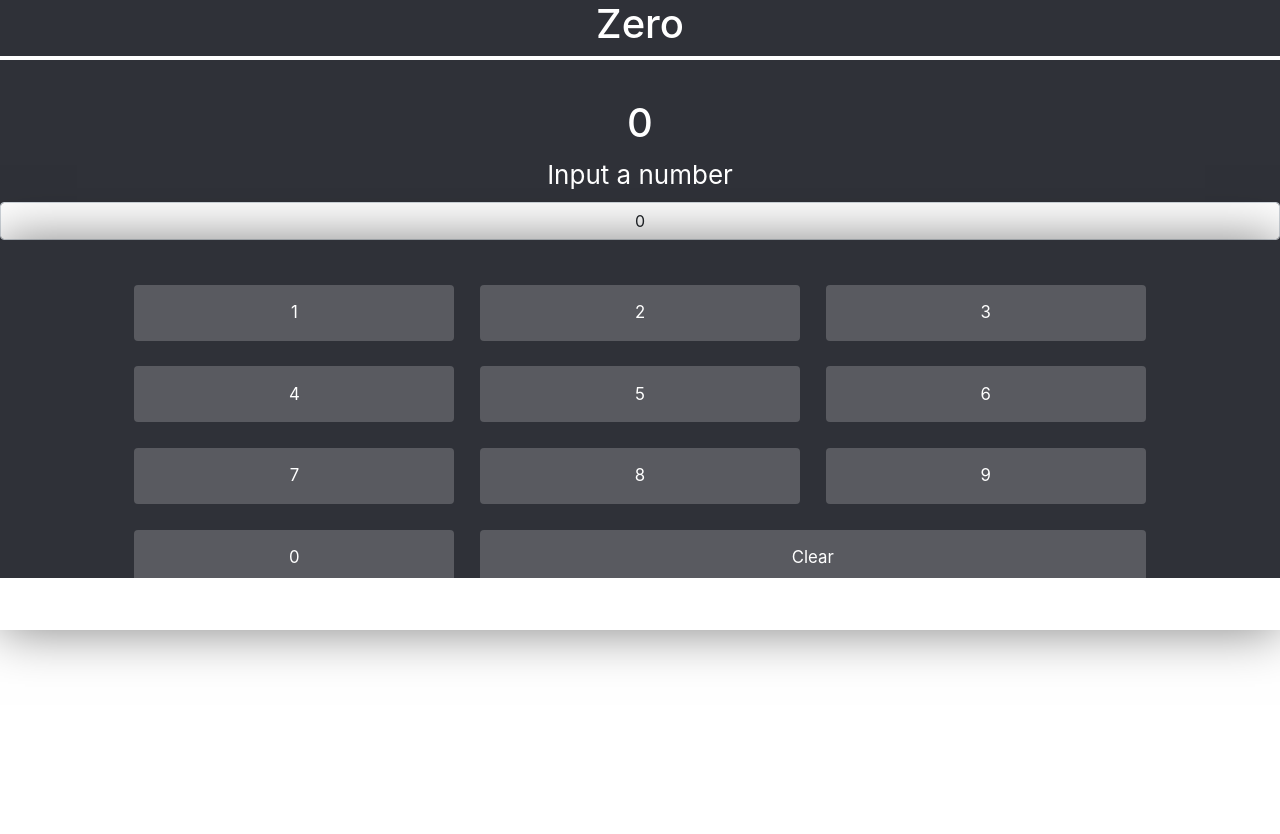
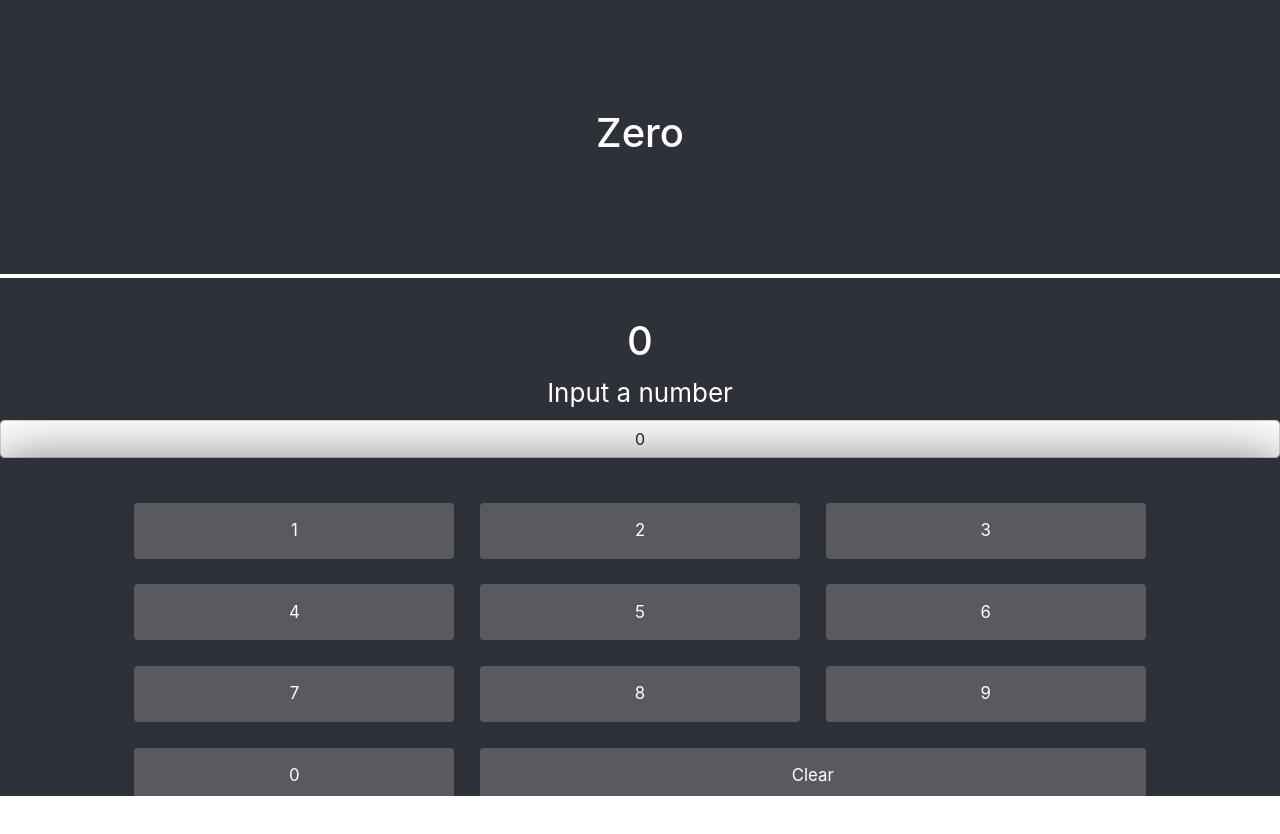
Before and after one commit to Quanmuito/counting, a React (Create React App) app: page / in a window 1280 px wide. Shown: the top 834 px of the page. Before the commit the page ends 800 px from the top, so only its background shows below. Built offline with nearby package versions, Linux system fonts and the light colour scheme.

Commit message:
fix style 3

```diff
--- a/src/index.css
+++ b/src/index.css
@@ -19,7 +19,7 @@ code {
 .App-header {
     background-color: rgb(47, 49, 56);
     min-width: 100vw;
-    max-height: 34.75vh;
+    height: 34.75vh;
     display: flex;
     flex-direction: column;
     align-items: center;
@@ -32,7 +32,7 @@ code {
 .App-body {
     background-color: rgb(47, 49, 56);
     min-width: 100vw;
-    max-height: 64.75vh;
+    height: 64.75vh;
     display: flex;
     flex-direction: column;
     align-items: center;
```
